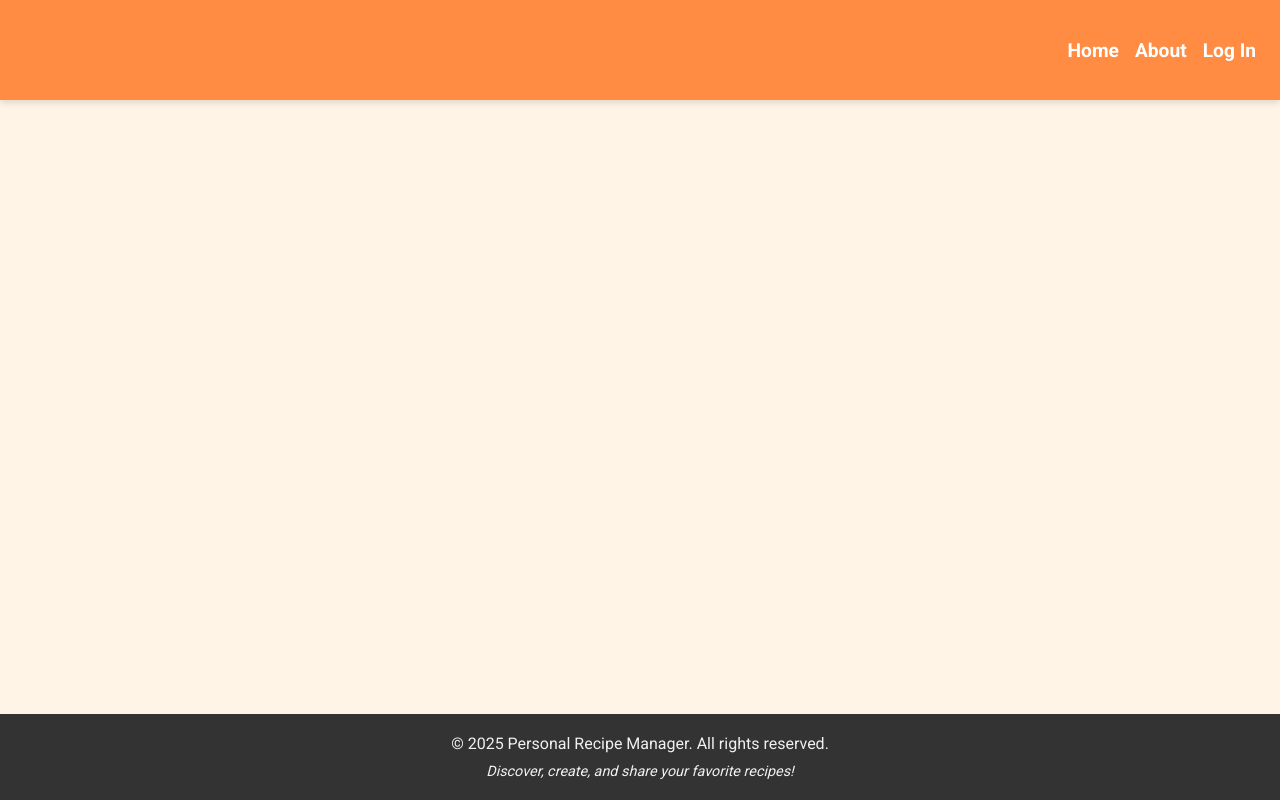
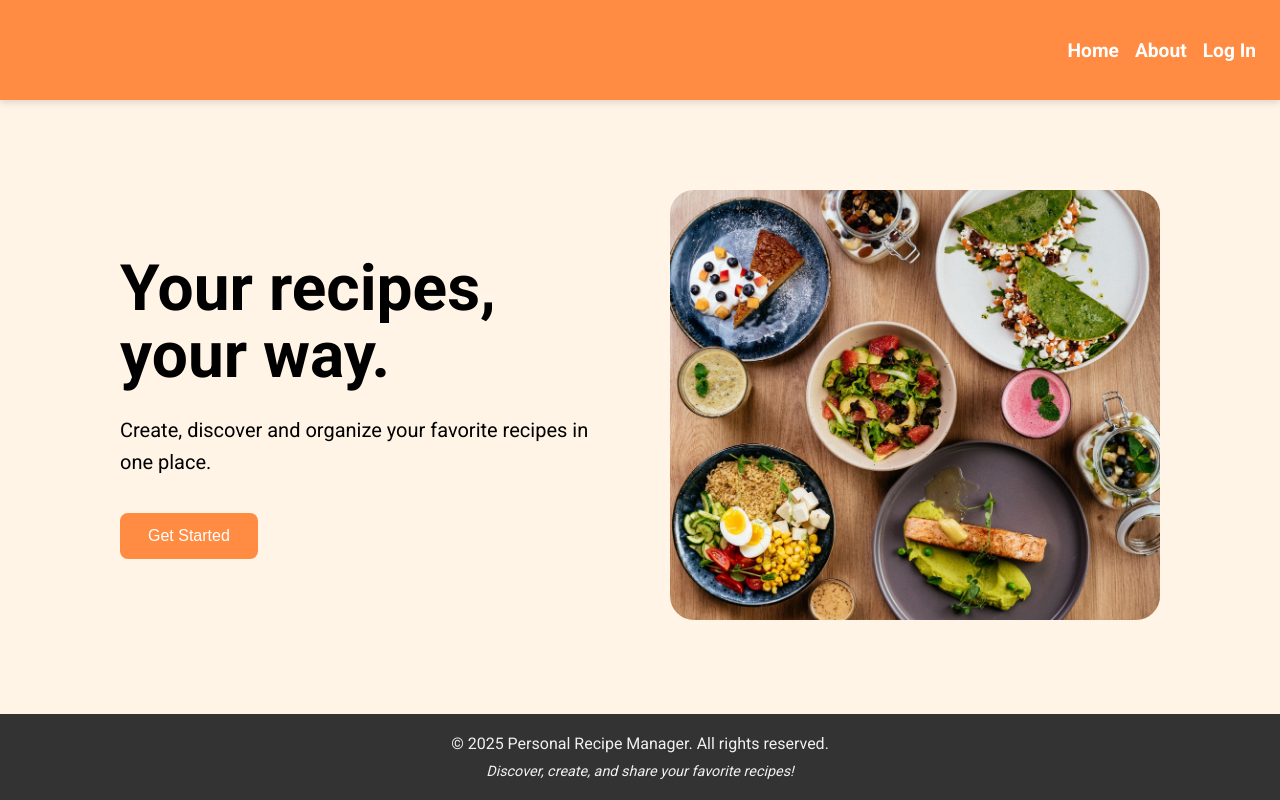
Before and after one commit to MrNemanja/Personal_Recipe_Manager, a React (Vite) app in the folder frontend/: page / in a window 1280 px wide. Built offline with nearby package versions, Linux system fonts and the light colour scheme; no server answers.

Commit message:
feat(home): implement hero section and get started CTA

```diff
--- /dev/null
+++ b/frontend/src/components/Home/Hero/Hero.css
@@ -0,0 +1,57 @@
+.hero {
+    display: flex;
+    align-items: center;
+    justify-content: space-between;
+    gap: 60px;
+    max-width: 1200px;
+    max-height: 560px;
+    margin: 0 auto;
+    padding: 70px 40px;
+}
+
+.hero_content {
+    flex: 1;
+    max-width: 550px;
+}
+
+.hero_content h1 {
+    font-size: 64px;
+    line-height: 1.05;
+    margin: 0 0 25px;
+}
+
+.hero_content p {
+    font-size: 20px;
+    line-height: 1.6;
+    margin: 0 0 35px;
+    max-width: 500px;
+}
+
+.hero_btn {
+    padding: 14px 28px;
+    border: none;
+    border-radius: 8px;
+    background-color: #FF8C42;
+    color: white;
+    font-size: 16px;
+    font-weight: 500;
+    cursor: pointer;
+    transition: transform 0.2s ease, opacity 0.2s ease;
+}
+
+.hero_btn:hover {
+    transform: translateY(-2px);
+    opacity: 0.9;
+}
+
+.hero_image {
+    flex: 1;
+    max-width: 550px;
+}
+
+.hero_image img {
+    width: 100%;
+    height: 430px;
+    object-fit: cover;
+    border-radius: 24px;
+}
--- /dev/null
+++ b/frontend/src/components/Home/Hero/Hero.jsx
@@ -0,0 +1,41 @@
+import { useNavigate } from "react-router-dom"
+import { useAuth } from "../../AuthContext"
+import "./Hero.css"
+
+function Hero() {
+    const { currentUser } = useAuth()
+    const navigate = useNavigate()
+
+    const handleHeroClick = () => {
+        if(currentUser) {
+            // go to all recipes
+            return
+        }
+
+        navigate("/register")
+    }
+
+    return (
+        <section className="hero">
+            <div className="hero_content">
+                <h1>Your recipes, your way.</h1>
+
+                <p>
+                    Create, discover and organize your favorite recipes in one place.
+                </p>
+
+                <button className="hero_btn" onClick={handleHeroClick}>
+                    {currentUser ? "Explore Recipes" : "Get Started"}
+                </button>
+            </div>
+
+            <div className="hero_image">
+                <img
+                    src="/public/images/hero-food.jpg"
+                    alt="Delicious food"
+                />
+            </div>
+        </section>
+    )
+}
+export default Hero
--- a/frontend/src/components/Home/Home.jsx
+++ b/frontend/src/components/Home/Home.jsx
@@ -1,7 +1,9 @@
+import Hero from "./Hero/Hero"
+
 function Home() {
 
     return(
-        <></>
+        <Hero />
     )
 }
 export default Home
```
Also changed, not shown: frontend/public/images/hero-food.jpg (added), 1 other file (tests, documents, lock files or other folders).
